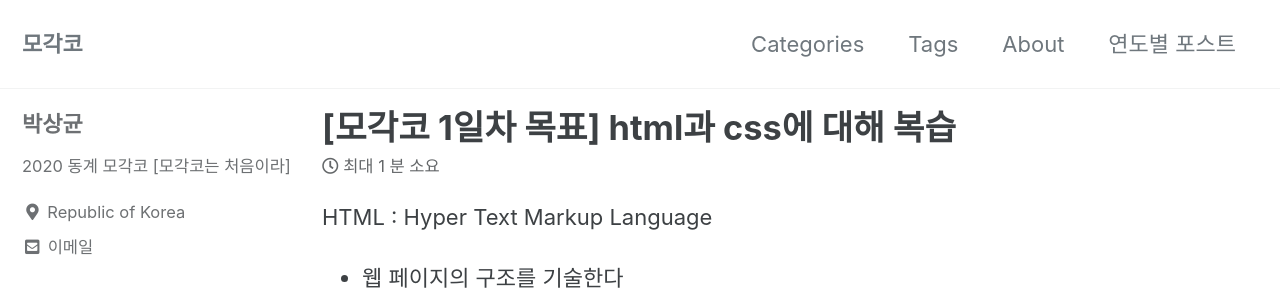
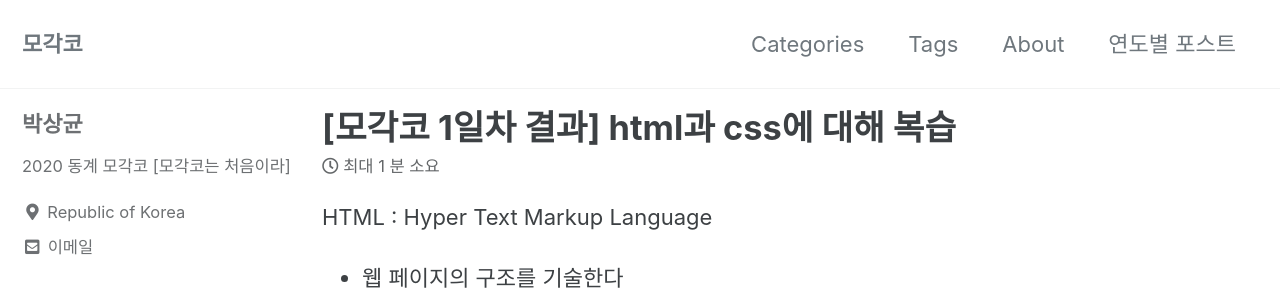
Before and after one commit to sanggyunbak2856/sanggyunbak2856.github.io, a Jekyll site: the page built from _posts/2020-12-26-result.md, in a window 1280 px wide and 900 px high. Shown: the top 300 px of the window. Built offline with Jekyll 4.4.1, drawn with Linux system fonts in a browser that asks for light colours; cached includes are drawn as plain includes.

Commit message:
[2020-12-26]

```diff
--- a/_posts/2020-12-26-result.md
+++ b/_posts/2020-12-26-result.md
@@ -1,5 +1,5 @@
 ---
-title: "[모각코 1일차 목표] html과 css에 대해 복습"
+title: "[모각코 1일차 결과] html과 css에 대해 복습"
 categories:
   - 2020 Winter private
 date: 2020-12-26
```
